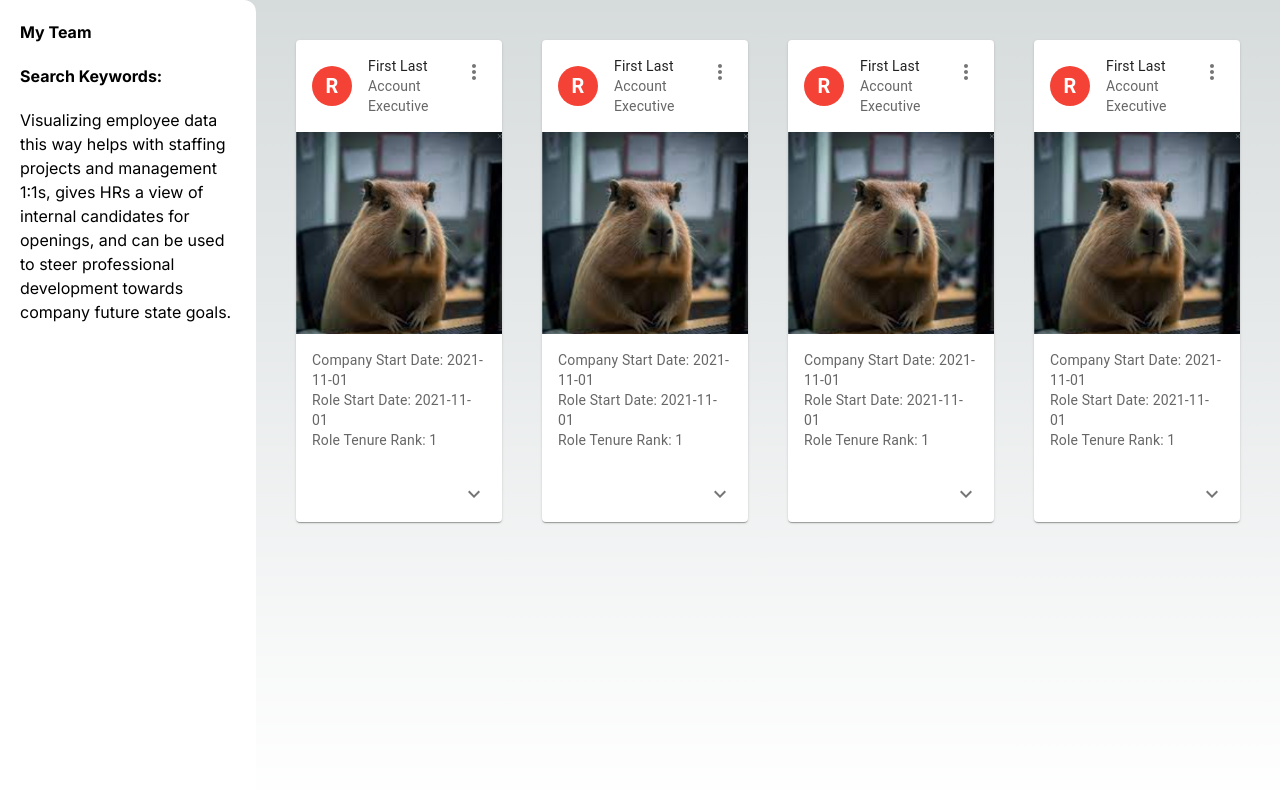
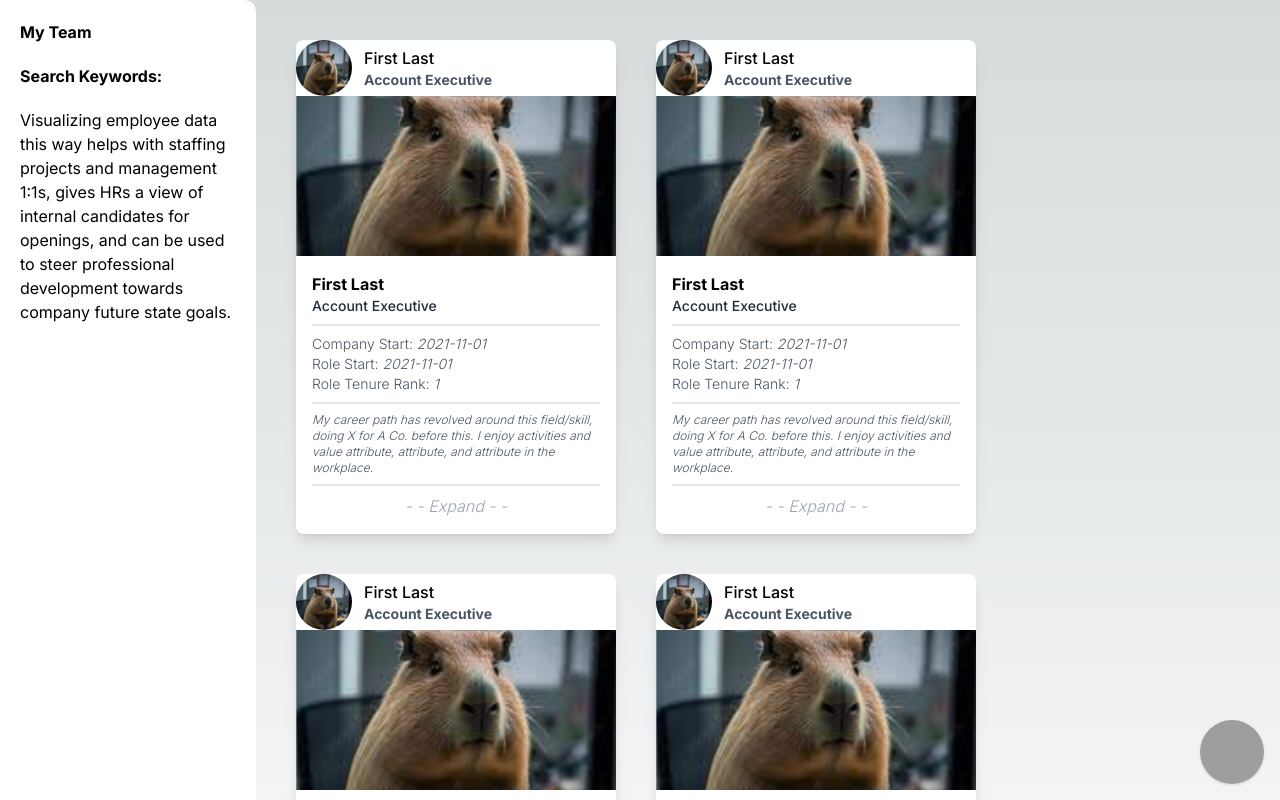
Before and after one commit to jjward25/upskill, a Next.js app: page / in a window 1280 px wide. Shown: the top 800 px of the page. Built offline with nearby package versions, Linux system fonts and the light colour scheme; grey boxes are pictures that could not be loaded.

Commit message:
CardExchange

```diff
--- a/app/page.tsx
+++ b/app/page.tsx
@@ -1,44 +1,19 @@
 "use client"
-import * as React from 'react';
-import { styled } from '@mui/material/styles';
-import Card from '@mui/material/Card';
-import CardHeader from '@mui/material/CardHeader';
-import CardMedia from '@mui/material/CardMedia';
-import CardContent from '@mui/material/CardContent';
-import CardActions from '@mui/material/CardActions';
-import Collapse from '@mui/material/Collapse';
-import Avatar from '@mui/material/Avatar';
-import IconButton, { IconButtonProps } from '@mui/material/IconButton';
-import { red } from '@mui/material/colors';
-import FavoriteIcon from '@mui/icons-material/Favorite';
-import ShareIcon from '@mui/icons-material/Share';
-import ExpandMoreIcon from '@mui/icons-material/ExpandMore';
-import MoreVertIcon from '@mui/icons-material/MoreVert';
-import Typography from './typography';
 import content from '../employees.json';
+import React, { useState } from 'react'
 
+export default function Detail() {
 
+    const [expandedIds, setExpandedIds] = useState<Any>([]);
 
-interface ExpandMoreProps extends IconButtonProps {
-  expand: boolean;
-}
-
- const ExpandMore = styled((props: ExpandMoreProps) => {
-    const { expand, ...other } = props;
-    return <IconButton {...other} />;
-  })(({ theme, expand }) => ({
-    transform: !expand ? 'rotate(0deg)' : 'rotate(180deg)',
-    marginLeft: 'auto',
-    transition: theme.transitions.create('transform', {
-      duration: theme.transitions.duration.shortest,
-    }),
-  }));
-
-export default function EmployeeCards() {
-  const [expanded, setExpanded] = React.useState(false);
-
-  const handleExpandClick = () => {
-    setExpanded(!expanded);
+    const toggleVisibility = (idToToggle) => {
+      // set new state
+      setExpandedIds((prevIds) => {
+      // if the id to toggle is in the array, if not add it
+      if (!expandedIds.includes(idToToggle)) return [...prevIds, idToToggle];
+      // else remove the id
+      return prevIds.filter((id) => id !== idToToggle);
+    });
   };
 
 
@@ -51,94 +26,117 @@ export default function EmployeeCards() {
           </div>
         <div className='flex flex-wrap h-min p-5 min-w-fit'>
 
-      <div className='flex flew-wrap h-min font-bold mb-5'>{content.accountExecutives &&
+        <div className='flex flew-wrap h-min font-bold mb-5'>
+
+
+<div className="flex flex-wrap min-h-screen items-start">
+
+    {content.accountExecutives &&
         content.accountExecutives.map((item, i) => (
-            <Card sx={{ Width: 345, Height:420 }} key={i} className='rounded-2xl mx-5 my-5 w-345'>
-              <CardHeader
-                avatar={
-                  <Avatar sx={{ bgcolor: red[500] }} aria-label="recipe">
-                    R
-                  </Avatar>
-                }
-                action={
-                  <IconButton aria-label="settings">
-                    <MoreVertIcon />
-                  </IconButton>
-                }
-                title={item.firstLast}
-                subheader= {item.role}
-              />
-              <CardMedia
-                component="img"
-                height="194"
-                image={item.imgLink}
-                alt="Paella dish"
-              />
-              <CardContent>
-                <Typography variant="body2" color="text.secondary">
-                  Company Start Date: {item.companyStartDate}
-                  <br/>Role Start Date: {item.roleStartDate}
-                  <br/>Role Tenure Rank: {item.roleTenureRank}
-                </Typography>
-              </CardContent>
-              <CardActions disableSpacing>
 
-                <ExpandMore
-                  expand={expanded}
-                  onClick={handleExpandClick}
-                  aria-expanded={expanded}
-                  aria-label="show more"
-                >
-                  <ExpandMoreIcon />
-                </ExpandMore>
-              </CardActions>
-              <Collapse in={expanded} timeout="auto" unmountOnExit>
-                <CardContent>
-                  <Typography paragraph className='font-bold text-lg'>Current Role:</Typography>
-                  <Typography paragraph className='font-bold'>Key Metrics:</Typography>
-                  <Typography paragraph>
+        <div key={"Card" + Math.random()} className="overflow-hidden shadow-lg transition duration-500 ease-in-out transform hover:-translate-y-5 hover:shadow-2xl rounded-lg h-90 w-80 cursor-pointer mx-5 my-5">
+
+            <div className="flex items-center bg-white h-15">
+                <img className='w-14 h-14 object-cover m-auto rounded-full' alt='User avatar' src={item.imgLink}/>
+
+                <div className="pl-3 w-full">
+                    <div className="font-medium">
+                        {item.firstLast}
+                    </div>
+                    <div className="text-gray-600 text-sm">
+                        {item.role}
+                    </div>
+                </div>
+            </div>
+
+            <a href="#" className="w-full block h-full">
+                <img alt="blog photo" src={item.imgLink} className="max-h-40 w-full object-cover"/>
+                <div className="bg-white w-full p-4">
+                    {item.firstLast}
+                    <p className="text-gray-800 text-sm font-medium pb-2 mb-2 border-b-2">
+                        {item.role}
+                    </p>
+                    <p className="text-gray-600 font-light text-sm pb-2 mb-2 border-b-2">
+                       Company Start: <em>{item.companyStartDate}</em>
+                       <br/>Role Start: <em>{item.roleStartDate}</em>
+                       <br/>Role Tenure Rank: <em>{item.roleTenureRank}</em>
+                    </p>
+                    <p className="text-gray-600 font-light text-xs pr-1 pb-2 mb-2 border-b-2">
+                        <em>{item.personalStatement}</em>
+                    </p>
+
+                    <div className='text-center text-gray-400 font-light italic'>
+                        <a className='' onClick={(e) => toggleVisibility(item.EmpID)}>
+                            - - Expand - -</a>
+                    </div>
+
+                    {expandedIds.includes(item.EmpID)  && (
+                        <div className="flex flex-col my-5 px-2">
+
+                            <p className='text-sm'>Role Performance: </p>
+                            <p className="text-gray-600 font-light text-sm pb-2 mb-2 border-b-2">
                                 Customer Satisfaction: {item.roleDevelopment.rolePerformance.customerSatisfaction}
-                    <br/>Signed Deals: {item.roleDevelopment.rolePerformance.signedDeals}
-                    <br/>Gross Renewal Rate: {item.roleDevelopment.rolePerformance.grossRenewalARR}
-                    <br/>Net Renewal Rate: {item.roleDevelopment.rolePerformance.netRenewalARR}
-                    <br/>Avg Lifetime Value: {item.roleDevelopment.rolePerformance.avgCustomerLifetimeValue}
-                  </Typography>
-                  <Typography paragraph className='font-bold'>Certifications + Enablement:</Typography>
-                  <Typography paragraph>
+                                <br/>Deals Signed: {item.roleDevelopment.rolePerformance.signedDeals}
+                                <br/>Gross Renewal ARR: {item.roleDevelopment.rolePerformance.grossRenewalARR}
+                                <br/>Net Renewal ARR: {item.roleDevelopment.rolePerformance.netRenewalARR}
+                                <br/>Average Lifetime Value: {item.roleDevelopment.rolePerformance.avgCustomerLifetimeValue}
+                            </p>
+
+                            <p className='text-sm'>Certifications + Enablement: </p>
+                            <p className="text-gray-600 font-light text-sm pb-2 mb-2 border-b-2">
                                 {item.roleDevelopment.certificationsEnablement}
-                  </Typography>
-                  <Typography paragraph className='font-bold'>Workflow Analytics:</Typography>
-                  <Typography paragraph>
-                     Average Book Size L12 Mos: {item.roleDevelopment.workflowAnalytics.avgBookSize}
-                     <br/>Avg Monthly Client Time: {item.roleDevelopment.workflowAnalytics.avgClientTime}Hrs
-                  </Typography>
-                  <Typography paragraph className='font-bold'>Other:</Typography>
-                  <Typography paragraph>
-                    Note: {item.roleDevelopment.Other.Note}
-                  </Typography>
+                            </p>
 
-                  <Typography paragraph className='font-bold text-lg'>Career:</Typography>
-                  <Typography paragraph className='font-bold'>Common Next Roles:</Typography>
-                  <Typography paragraph>
-                    {item.careerDevelopment.commonNextRoles}
-                  </Typography>
-                  <Typography paragraph className='font-bold'>Related Certfications + Enablement:</Typography>
-                  <Typography paragraph>
+                            <p className='text-sm'>Workflow Analytics: </p>
+                            <p className="text-gray-600 font-light text-sm pb-2 mb-2 border-b-2">
+                                Avg Accounts Managed: {item.roleDevelopment.workflowAnalytics.avgBookSize}
+                                <br/>Avg Monthly Time per Client: {item.roleDevelopment.workflowAnalytics.avgClientTime}
+                            </p>
+
+                            <p className='text-sm'>Performance Details: </p>
+                            <p className="text-gray-600 font-light text-sm pb-2 mb-2 border-b-2">
+                                {item.roleDevelopment.Other.Note}
+                            </p>
+
+                            <p className='text-sm'>Common Next Roles: </p>
+                            <p className="text-gray-600 font-light text-sm pb-2 mb-2 border-b-2">
+                                {item.careerDevelopment.commonNextRoles && item.careerDevelopment.commonNextRoles.map((role) => (<p>{role}</p>))}
+                            </p>
+
+                            <p className='text-sm'>Prior + Related: </p>
+                            <p className="text-gray-600 font-light text-sm pb-2 mb-2 border-b-2">
                                 {item.careerDevelopment.priorExperience.relatedCertificationsEnablement}
-                  </Typography>
-                  <Typography paragraph className='font-bold'>Prior Experience:</Typography>
-                  <Typography paragraph>
-                    SkillX: {item.careerDevelopment.skillsTools.Skill}
-                  </Typography>
+                            </p>
 
-                </CardContent>
-              </Collapse>
-            </Card>
-        ))
-      }
+                            <div className="flex flex-col justify-starts items-left py-2 border-b-2 text-sm ">
+                                Skills + Tools:
+                                <div className='flex flex-wrap'>
+                                    {Object.keys(item.careerDevelopment.skillsTools).map(key => (
+                                        <span className="my-1 mr-1 px-2 py-1 rounded font-medium text-white bg-indigo-500">
+                                        {key}
+                                        </span>
+                                    ))}
+                                </div>
+                            </div>
+                        </div>
+                    )}
+
+                </div>
+            </a>
+        </div>
+    ))}
+</div>
+
+            <div className="absolute bottom-0 right-0 mb-4 mr-4 z-10">
+                <div>
+                    <a title="Follow me on LinkedIn" href="https://www.linkedin.com/in/joe-ward1/" target="_blank" className="block w-16 h-16 rounded-full transition-all shadow hover:shadow-lg transform hover:scale-110 hover:rotate-12">
+                        <img className="object-cover object-center w-full h-full rounded-full" src="https://th.bing.com/th/id/OIP.Fj65Lv4giEhNC2YZnKlmkAHaHa?pid=ImgDet&rs=1"/>
+                    </a>
+                </div>
+            </div>
        </div>
 
        </div>
       </main>
-);
+    )
 }
```
Also changed, not shown: app/project/page.tsx (+15 -15 lines). Lines whose indentation alone changed are shown as unchanged.
